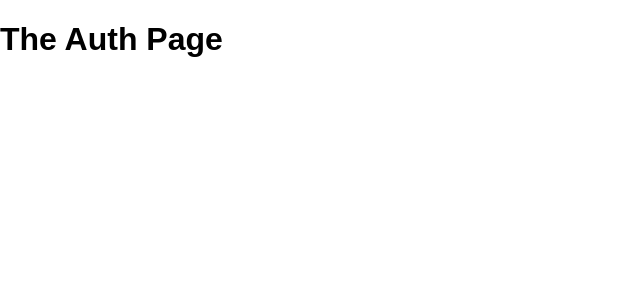
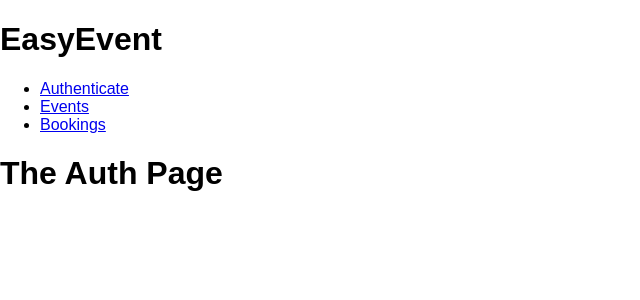
Before and after one commit to St3ve89/graphql-react-booking-app, a React (Create React App) app in the folder frontend/: page /auth in a window 1280 px wide. Shown: the top 300 px of the page, without its empty margins (0-640 px from the left). Built offline with nearby package versions, Linux system fonts and the light colour scheme.

Commit message:
Add navigation component to the app

```diff
--- a/frontend/src/App.js
+++ b/frontend/src/App.js
@@ -1,22 +1,27 @@
 import React, { Component } from 'react';
 import { BrowserRouter, Route, Redirect, Switch } from 'react-router-dom';
-
 import AuthPage from './pages/Auth';
 import EventsPage from './pages/Events';
 import BookingsPage from './pages/Bookings';
+import MainNavigation from './components/navigation/MainNavigation';
 
 import './App.css';
 
 class App extends Component {
   render() {
     return (
-      <BrowserRouter className="App">
+      <BrowserRouter>
+        <React.Fragment>
+        <MainNavigation />
+          <main>
             <Switch>
               <Redirect from="/" to="/auth" exact />
               <Route path="/auth" component={AuthPage} />
               <Route path="/events" component={EventsPage} />
               <Route path="/bookings" component={BookingsPage} />
             </Switch>
+          </main>
+        </React.Fragment>
       </BrowserRouter>
     );
   }
```
Lines whose indentation alone changed are shown as unchanged.
